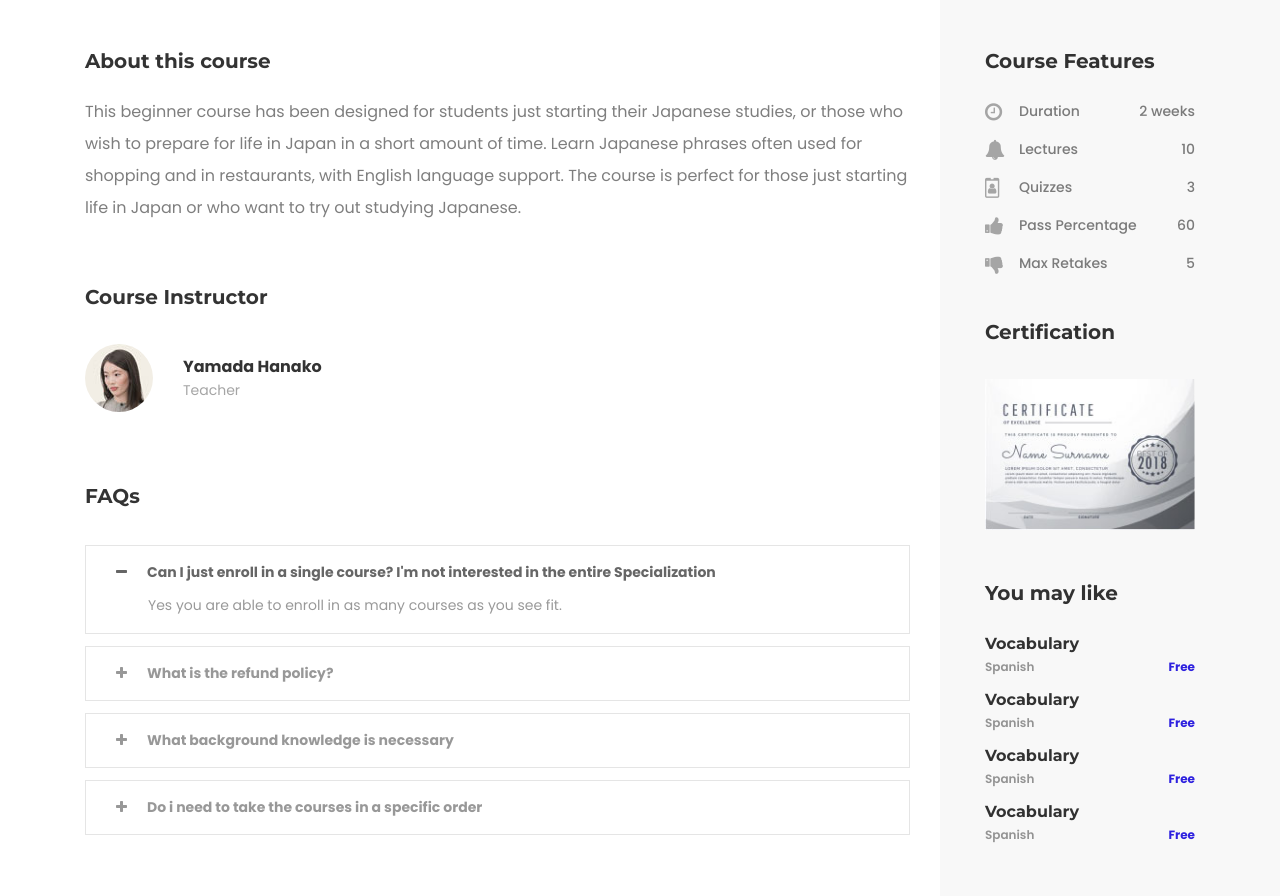
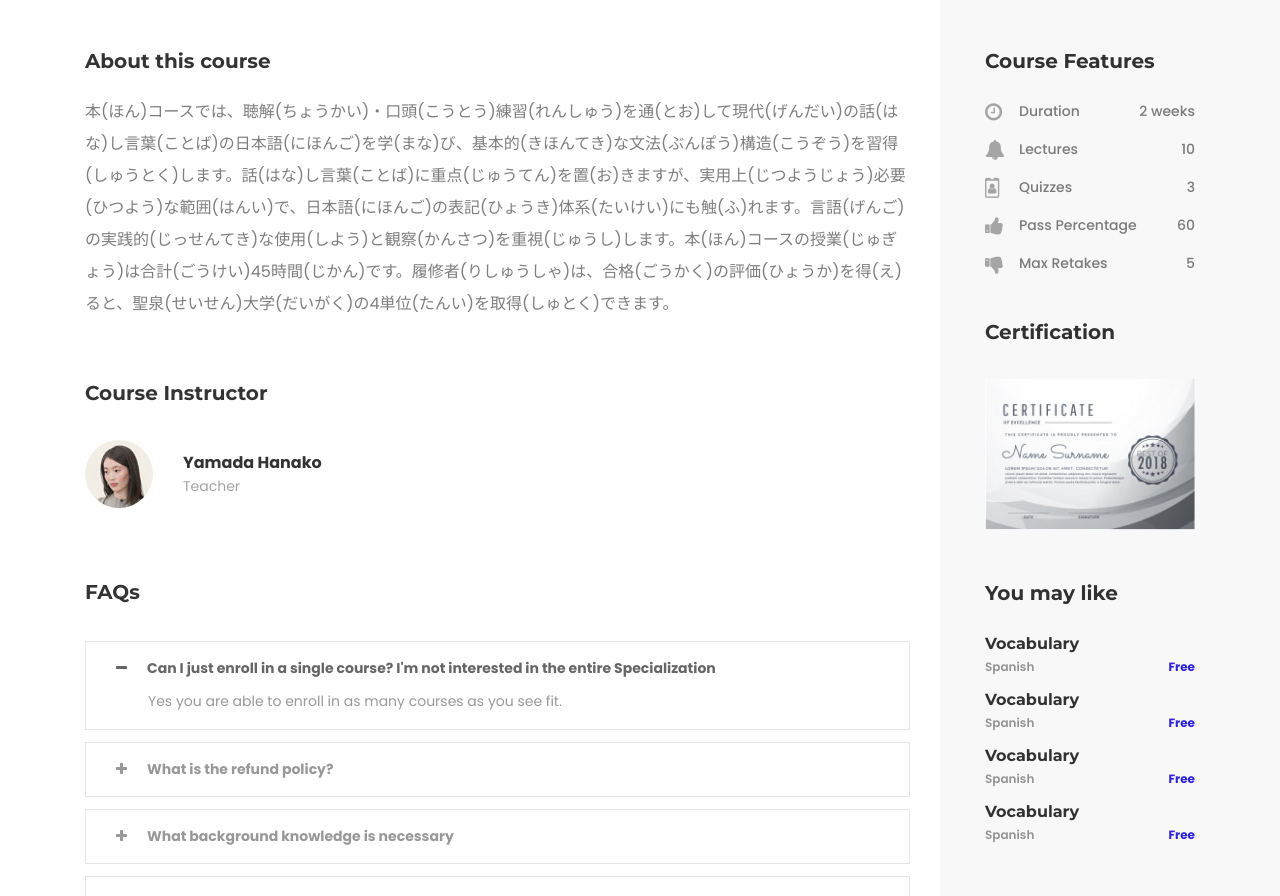
Before and after one commit to Narn1a/FastLang, a plain HTML site: page course_jp.html in a window 1280 px wide. Shown: the part 862-1758 px from the top of the page. Drawn offline with nearby package versions, Linux system fonts and the light colour scheme.

Commit message:
Japanised curiculum

```diff
--- a/course_jp.html
+++ b/course_jp.html
@@ -223,7 +223,7 @@
 						<div class="tab_panel description active">
 							<div class="panel_title">About this course</div>
 							<div class="panel_text">
-								<p>This beginner course has been designed for students just starting their Japanese studies, or those who wish to prepare for life in Japan in a short amount of time. Learn Japanese phrases often used for shopping and in restaurants, with English language support. The course is perfect for those just starting life in Japan or who want to try out studying Japanese.	</p>
+								<p>本(ほん)コースでは、聴解(ちょうかい)・口頭(こうとう)練習(れんしゅう)を通(とお)して現代(げんだい)の話(はな)し言葉(ことば)の日本語(にほんご)を学(まな)び、基本的(きほんてき)な文法(ぶんぽう)構造(こうぞう)を習得(しゅうとく)します。話(はな)し言葉(ことば)に重点(じゅうてん)を置(お)きますが、実用上(じつようじょう)必要(ひつよう)な範囲(はんい)で、日本語(にほんご)の表記(ひょうき)体系(たいけい)にも触(ふ)れます。言語(げんご)の実践的(じっせんてき)な使用(しよう)と観察(かんさつ)を重視(じゅうし)します。本(ほん)コースの授業(じゅぎょう)は合計(ごうけい)45時間(じかん)です。履修者(りしゅうしゃ)は、合格(ごうかく)の評価(ひょうか)を得(え)ると、聖泉(せいせん)大学(だいがく)の4単位(たんい)を取得(しゅとく)できます。</p>
 							</div>
 
 							<!-- Instructors -->
```
